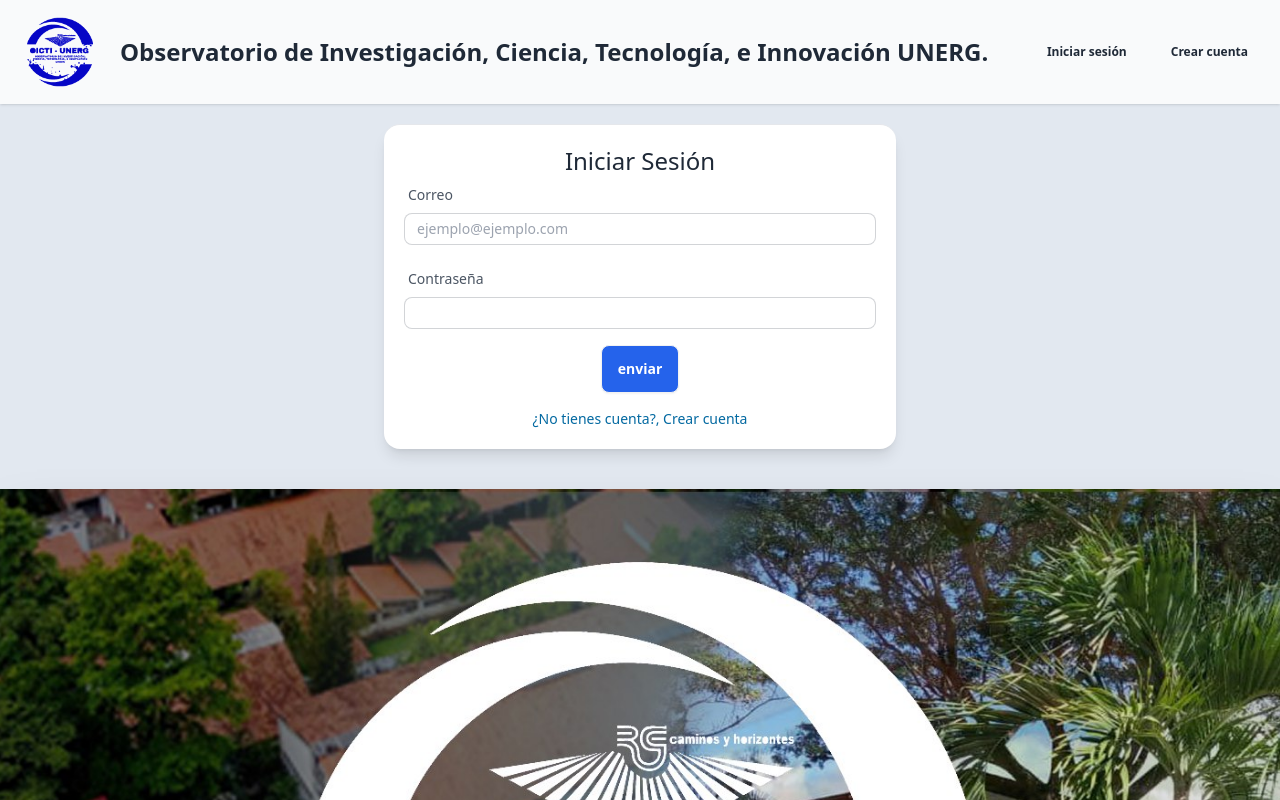
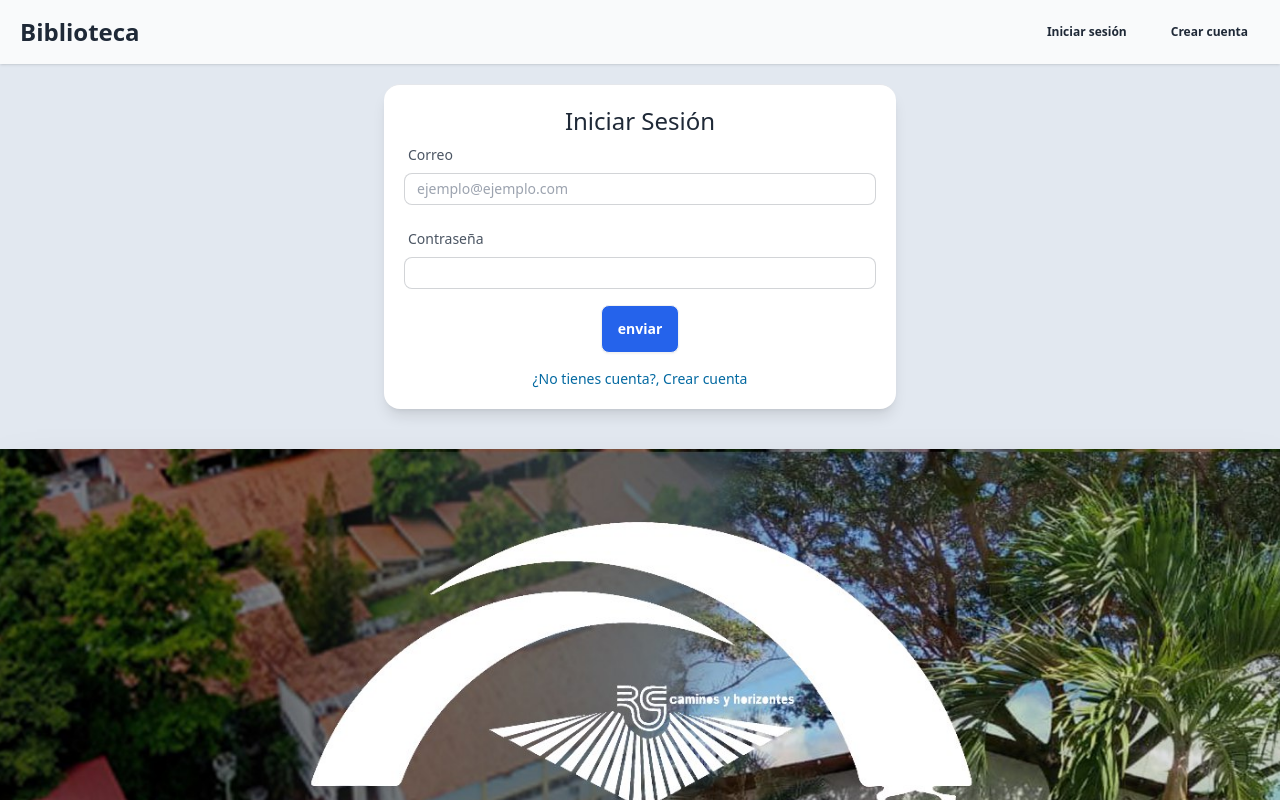
Before and after one commit to JoseSojo/observatorio, a React (Vite) app: page /login in a window 1280 px wide. Shown: the top 800 px of the page. Built offline with nearby package versions, Linux system fonts and the light colour scheme; what @react-pdf/renderer would draw is missing.

Commit message:
refactor merge

```diff
--- a/src/UI/_organism/Nav.tsx
+++ b/src/UI/_organism/Nav.tsx
@@ -14,7 +14,7 @@
 
     return (
         <nav className="flex p-3 px-5 justify-between bg-slate-900">
-            <LinkTo path="/" customClass="uppercase text-white font-black text-xl" text="OICTI - UNERG" />
+            <LinkTo path="/" customClass="uppercase text-white font-black text-xl" text="Biblioteca - UNERG" />
             <img src="/dist/logo3.png" alt="logo" className="w-20"/>
             <ul className="flex gap-4">
                 <li className="flex-1 flex justify-center items-center">
--- a/src/app/Analysis.tsx
+++ b/src/app/Analysis.tsx
@@ -5,7 +5,6 @@
 import GraphicItemDashboard from "../UI/_compound/GraphicItemDashboard";
 import AbstractStatictics from "./dashboard/AbstracStatictics";
 import GraphicEtario from "../UI/_compound/Etario";
-import GraphicByState from "../UI/_compound/ByState";
 
 export default function Analysis() {
 
--- a/src/app/public/NavbarPublic.tsx
+++ b/src/app/public/NavbarPublic.tsx
@@ -17,15 +17,11 @@
     const navigate = useNavigate();
     const modal = useModal();
 
-    const title = ``; // Observatorio de Investigación, Ciencia, Tecnología, e Innovación UNERG.
+    const title = `Biblioteca`; // Observatorio de Investigación, Ciencia, Tecnología, e Innovación UNERG.
 
     const user = JSON.parse(getUser());
     return (
         <nav className="flex justify-between items-center w-full py-3 px-5 bg-gray-50 shadow lg:gap-5">
-
-           <img src="/logo2.png" alt="logo" className="w-20"/>
-
-            <LinkTo path="/" customClass="text-2xl font-black" text="Observatorio de Investigación, Ciencia, Tecnología, e Innovación UNERG." />
 
 
             <LinkTo path="/" customClass="text-2xl font-black" text={title} />
```
